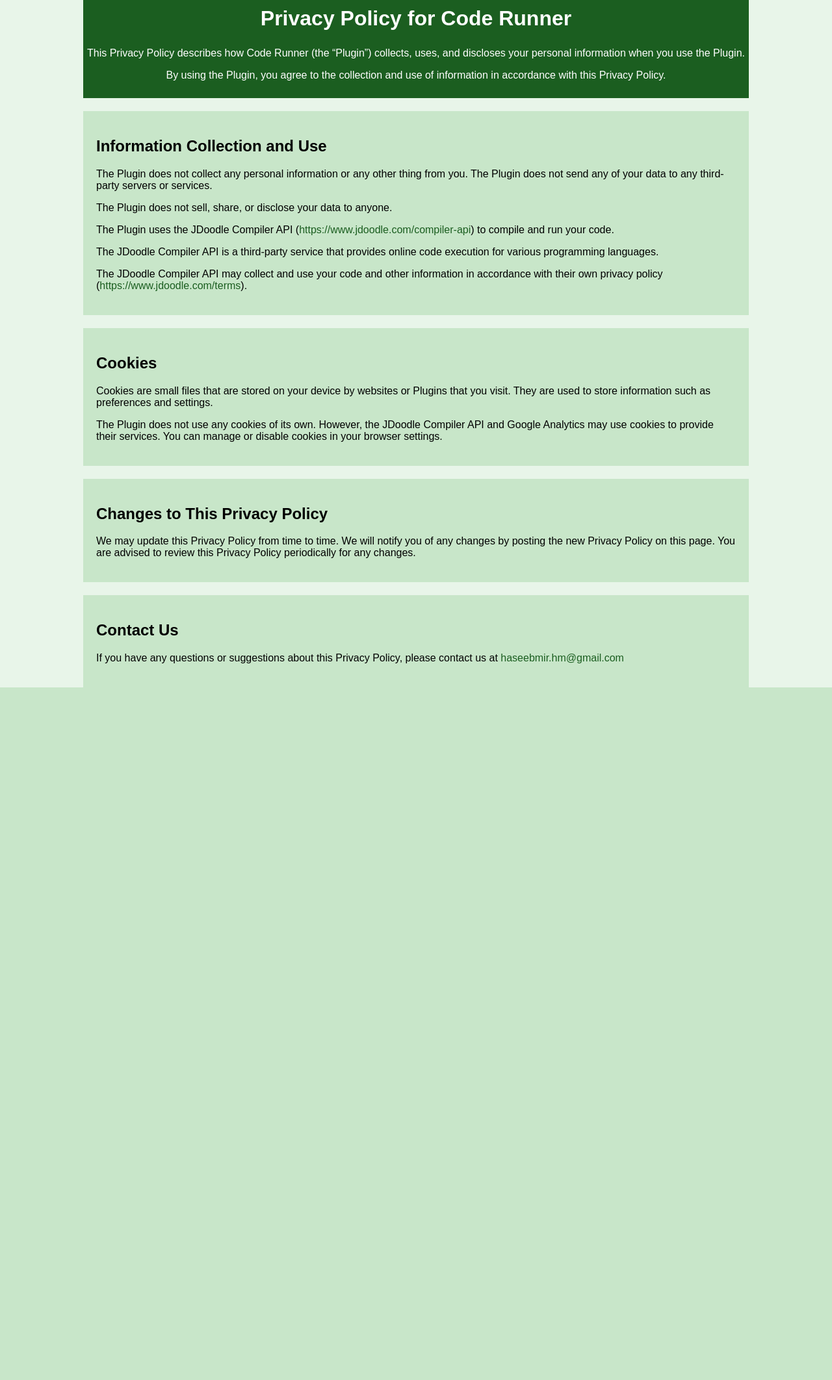
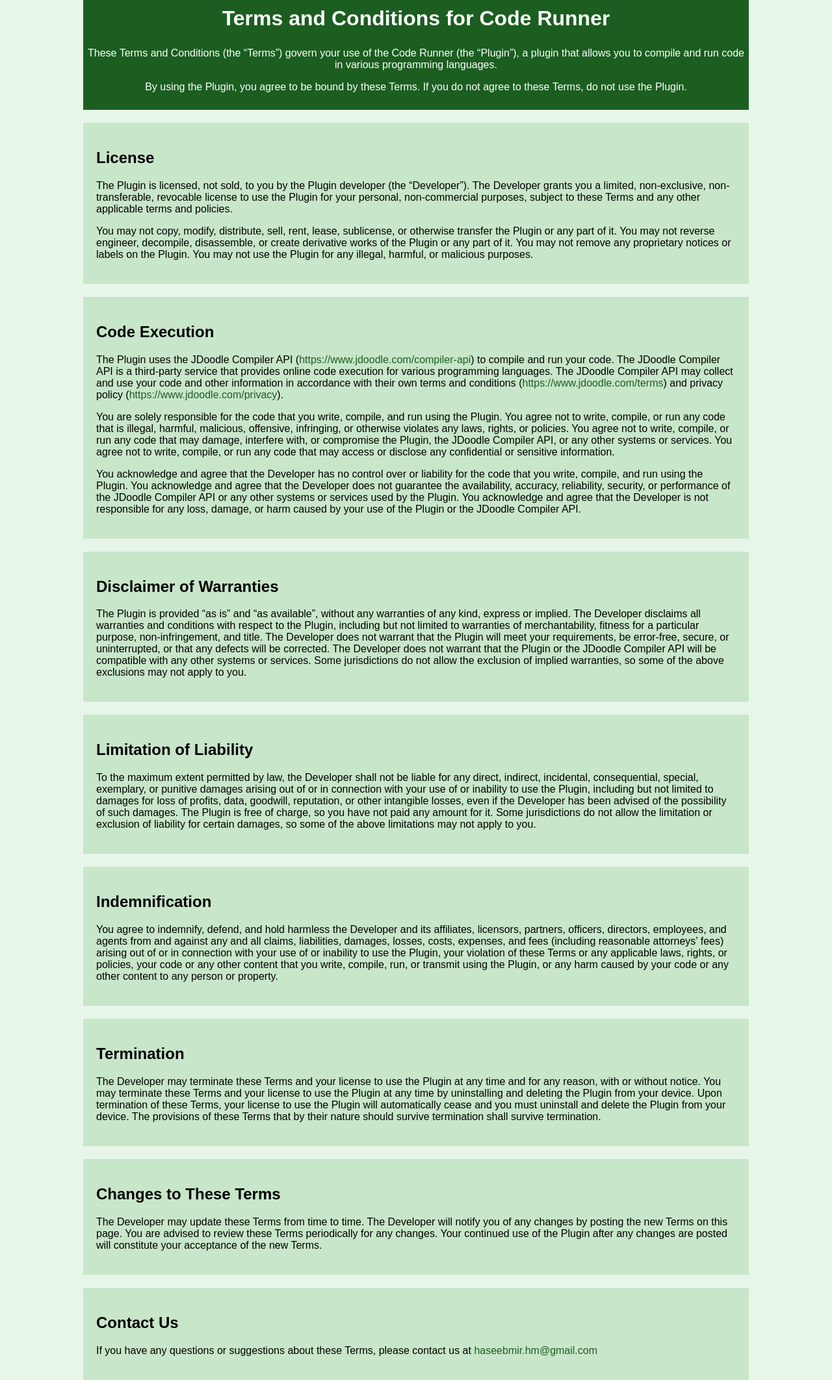
Before and after one commit to haseeb-heaven/coderunner-chatgpt, a FastAPI app: page /privacy in a window 1280 px wide. Shown: the whole page at 65% size. Before the commit the page ends 1058 px from the top, so only its background shows below. Run offline with FastAPI, Linux system fonts and the light colour scheme.

Commit message:
Updated Privacy Policy and License

```diff
--- a/privacy/privacy.html
+++ b/privacy/privacy.html
@@ -1,54 +1,99 @@
-<!DOCTYPE html>
 <html>
 
 <head>
-  <title>Code Runner - Privacy Policy</title>
+  <title>Code Runner - Terms and Conditions</title>
   <link rel="stylesheet" type="text/css" href="/static/style.css">
 </head>
 
 <body>
   <div class="container">
     <header>
-      <h1>Privacy Policy for Code Runner</h1>
-      <p>This Privacy Policy describes how Code Runner (the “Plugin”) collects, uses, and discloses your personal
-        information when you use the Plugin.</p>
-      <p>By using the Plugin, you agree to the collection and use of information in accordance with this Privacy Policy.
-      </p>
+      <h1>Terms and Conditions for Code Runner</h1>
+      <p>These Terms and Conditions (the “Terms”) govern your use of the Code Runner (the “Plugin”), a plugin that
+        allows you to compile and run code in various programming languages.</p>
+      <p>By using the Plugin, you agree to be bound by these Terms. If you do not agree to these Terms, do not use the
+        Plugin.</p>
     </header>
     <section>
-      <h2>Information Collection and Use</h2>
-      <p>The Plugin does not collect any personal information or any other thing from you. The Plugin does not send any
-        of
-        your data to any third-party servers or services.</p>
-      <p>The Plugin does not sell, share, or disclose your data to anyone.</p>
+      <h2>License</h2>
+      <p>The Plugin is licensed, not sold, to you by the Plugin developer (the “Developer”). The Developer grants you a
+        limited, non-exclusive, non-transferable, revocable license to use the Plugin for your personal, non-commercial
+        purposes, subject to these Terms and any other applicable terms and policies.</p>
+      <p>You may not copy, modify, distribute, sell, rent, lease, sublicense, or otherwise transfer the Plugin or any
+        part of it. You may not reverse engineer, decompile, disassemble, or create derivative works of the Plugin or
+        any part of it. You may not remove any proprietary notices or labels on the Plugin. You may not use the Plugin
+        for any illegal, harmful, or malicious purposes.</p>
+    </section>
+    <section>
+      <h2>Code Execution</h2>
       <p>The Plugin uses the JDoodle Compiler API (<a href="https://www.jdoodle.com/compiler-api"
-          target="_blank">https://www.jdoodle.com/compiler-api</a>) to compile and run your code.</p>
-      <p>The JDoodle Compiler API is a third-party service that provides online code execution for various programming
-        languages.</p>
-      <p>The JDoodle Compiler API may collect and use your code and other information in accordance with their own
-        privacy policy (<a href="https://www.jdoodle.com/terms" target="_blank">https://www.jdoodle.com/terms</a>).</p>
+          target="_blank">https://www.jdoodle.com/compiler-api</a>) to compile and run your code. The JDoodle Compiler
+        API is a third-party service that provides online code execution for various programming languages. The JDoodle
+        Compiler API may collect and use your code and other information in accordance with their own terms and
+        conditions (<a href="https://www.jdoodle.com/terms" target="_blank">https://www.jdoodle.com/terms</a>) and
+        privacy policy (<a href="https://www.jdoodle.com/privacy" target="_blank">https://www.jdoodle.com/privacy</a>).
+      </p>
+      <p>You are solely responsible for the code that you write, compile, and run using the Plugin. You agree not to
+        write, compile, or run any code that is illegal, harmful, malicious, offensive, infringing, or otherwise
+        violates any laws, rights, or policies. You agree not to write, compile, or run any code that may damage,
+        interfere with, or compromise the Plugin, the JDoodle Compiler API, or any other systems or services. You agree
+        not to write, compile, or run any code that may access or disclose any confidential or sensitive information.
+      </p>
+      <p>You acknowledge and agree that the Developer has no control over or liability for the code that you write,
+        compile, and run using the Plugin. You acknowledge and agree that the Developer does not guarantee the
+        availability, accuracy, reliability, security, or performance of the JDoodle Compiler API or any other systems
+        or services used by the Plugin. You acknowledge and agree that the Developer is not responsible for any loss,
+        damage, or harm caused by your use of the Plugin or the JDoodle Compiler API.</p>
     </section>
 
     <section>
-      <h2>Cookies</h2>
-      <p>Cookies are small files that are stored on your device by websites or Plugins that you visit. They are used
-        to
-        store information such as preferences and settings.</p>
-      <p>The Plugin does not use any cookies of its own. However, the JDoodle Compiler API and Google Analytics may
-        use
-        cookies to provide their services. You can manage or disable cookies in your browser settings.</p>
+      <h2>Disclaimer of Warranties</h2>
+      <p>The Plugin is provided “as is” and “as available”, without any warranties of any kind, express or implied. The
+        Developer disclaims all warranties and conditions with respect to the Plugin, including but not limited to
+        warranties of merchantability, fitness for a particular purpose, non-infringement, and title. The Developer does
+        not warrant that the Plugin will meet your requirements, be error-free, secure, or uninterrupted, or that any
+        defects will be corrected. The Developer does not warrant that the Plugin or the JDoodle Compiler API will be
+        compatible with any other systems or services. Some jurisdictions do not allow the exclusion of implied
+        warranties, so some of the above exclusions may not apply to you.</p>
     </section>
     <section>
-    <h2>Changes to This Privacy Policy</h2>
-    <p>We may update this Privacy Policy from time to time. We will notify you of any changes by posting the new
-      Privacy
-      Policy on this page. You are advised to review this Privacy Policy periodically for any changes.</p>
+      <h2>Limitation of Liability</h2>
+      <p>To the maximum extent permitted by law, the Developer shall not be liable for any direct, indirect, incidental,
+        consequential, special, exemplary, or punitive damages arising out of or in connection with your use of or
+        inability to use the Plugin, including but not limited to damages for loss of profits, data, goodwill,
+        reputation, or other intangible losses, even if the Developer has been advised of the possibility of such
+        damages. The Plugin is free of charge, so you have not paid any amount for it. Some jurisdictions do not allow
+        the limitation or exclusion of liability for certain damages, so some of the above limitations may not apply to
+        you.</p>
     </section>
-      <section>
-        <h2>Contact Us</h2>
-        <p>If you have any questions or suggestions about this Privacy Policy, please contact us at <a
-            href="mailto:haseebmir.hm@gmail.com">haseebmir.hm@gmail.com</a></p>
-      </section>
+    <section>
+      <h2>Indemnification</h2>
+      <p>You agree to indemnify, defend, and hold harmless the Developer and its affiliates, licensors, partners,
+        officers, directors, employees, and agents from and against any and all claims, liabilities, damages, losses,
+        costs, expenses, and fees (including reasonable attorneys’ fees) arising out of or in connection with your use
+        of or inability to use the Plugin, your violation of these Terms or any applicable laws, rights, or policies,
+        your code or any other content that you write, compile, run, or transmit using the Plugin, or any harm caused by
+        your code or any other content to any person or property.</p>
+    </section>
+    <section>
+      <h2>Termination</h2>
+      <p>The Developer may terminate these Terms and your license to use the Plugin at any time and for any reason, with
+        or without notice. You may terminate these Terms and your license to use the Plugin at any time by uninstalling
+        and deleting the Plugin from your device. Upon termination of these Terms, your license to use the Plugin will
+        automatically cease and you must uninstall and delete the Plugin from your device. The provisions of these Terms
+        that by their nature should survive termination shall survive termination.</p>
+    </section>
+    <section>
+      <h2>Changes to These Terms</h2>
+      <p>The Developer may update these Terms from time to time. The Developer will notify you of any changes by posting
+        the new Terms on this page. You are advised to review these Terms periodically for any changes. Your continued
+        use of the Plugin after any changes are posted will constitute your acceptance of the new Terms.</p>
+    </section>
+    <section>
+      <h2>Contact Us</h2>
+      <p>If you have any questions or suggestions about these Terms, please contact us at <a
+          href=“mailto:haseebmir.hm@gmail.com”>haseebmir.hm@gmail.com</a></p>
+    </section>
   </div>
 </body>
 
--- a/templates/index.html
+++ b/templates/index.html
@@ -26,7 +26,7 @@
         <h3>Help</h3>
         <p>To install the Plugin Just search "Code Runner" in ChatGPT-Plugin Store</p>
         <p>To get the documents please visit <a href="https://code-runner-plugin.vercel.app/docs">Documents</a></p>
-        <p>Make sure to read <a href="https://code-runner-plugin.vercel.app/privacy">privacy-policy</a> for this plugin</p>
+        <p>Make sure to read <a href="https://code-runner-plugin.vercel.app/privacy">Privacy Policy</a> for this plugin</p>
         <p>The plugin is open source and could be found at <a href="https://github.com/haseeb-heaven/CodeRunner-Plugin">Github</a></p>
       </section>
       <section>
```
Also changed, not shown: 1 other file.
